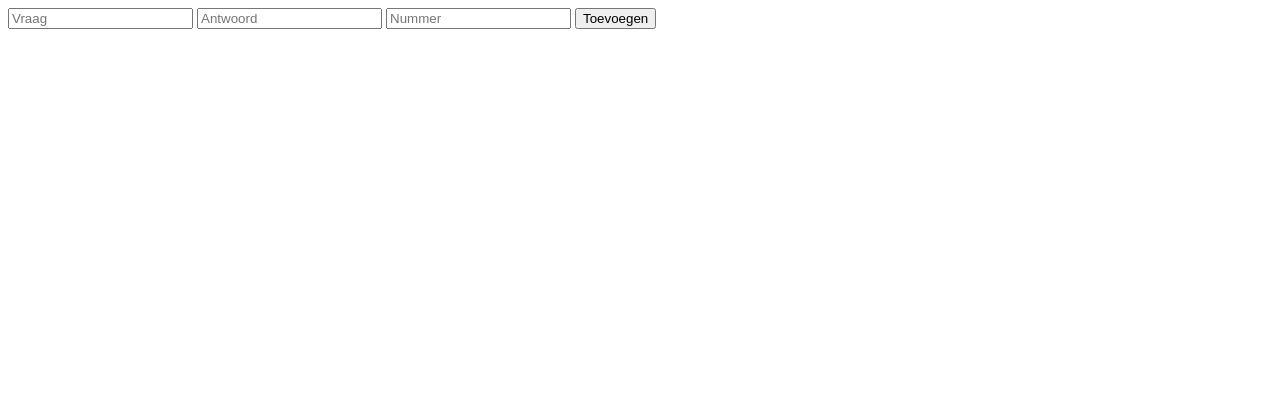
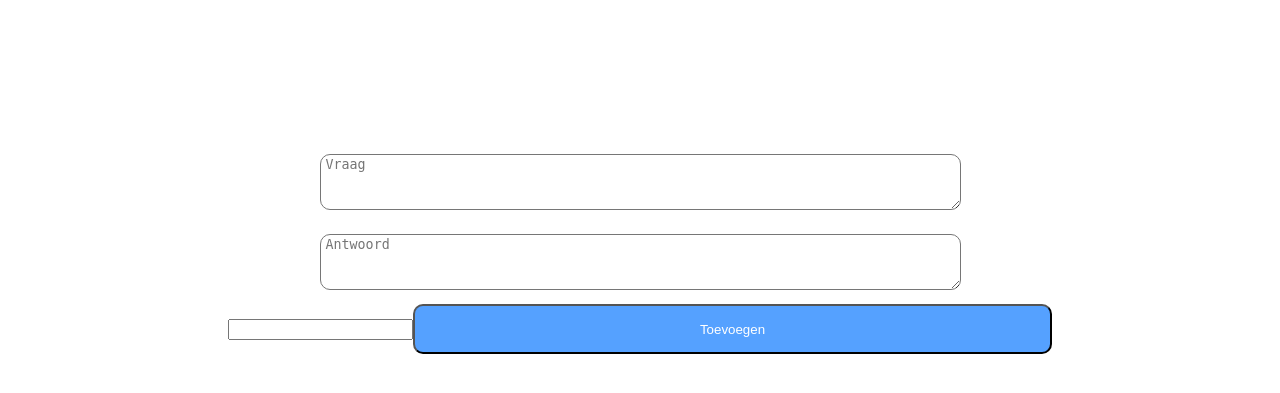
Before and after one commit to JobbV/MilieuAdviesTwente, a PHP site: page / in a window 1280 px wide. Shown: the top 393 px of the page. Run offline with PHP 8.4, Linux system fonts and the light colour scheme.

Commit message:
verwijderd en toegevoegd

```diff
--- a/170/index.html
+++ b/170/index.html
@@ -9,11 +9,11 @@
 </head>
 <body>
 
-<div class="formulier">
-    <input type="text" name="vraag" placeholder="Vraag">
-    <input type="text" name="antwoord" placeholder="Antwoord">
-    <input type="text" name="nummer" placeholder="Nummer">
-    <input type="submit" name="submit" value="Toevoegen">
+<div class="form">
+    <br><textarea id="vraag" name="vraag" placeholder="Vraag" rows="4" cols="50"></textarea>
+    <br><textarea id="antwoord" name="antwoord" placeholder="Antwoord" rows="4" cols="50"></textarea>
+    <br><input type="text"
+    <br><input type="submit" name="submit" value="Toevoegen">
 </div>
 </body>
 </html>
--- a/170/style.css
+++ b/170/style.css
@@ -1,3 +1,26 @@
-.formulier {
+.form {
+    text-align: center;
+    margin-top: 10%;
+    margin-bottom: 10%;
+}
 
+textarea {
+    width: 50%;
+    height: 50px;
+    margin: 10px;
+    padding-left: 5px;
+    border-radius: 10px;
 }
+
+.form input[type=submit] {
+    width: 50.5%;
+    height: 50px;
+    background-color: #55a1ff;
+    color: white;
+    border-radius: 10px;
+}
+
+.form input[type=submit]:hover {
+    width: 50.5%;
+    height: 50px;
+}
```
Also changed, not shown: 170/functions.php (deleted, +0 -60 lines), 170/test.php (deleted, +0 -26 lines).
